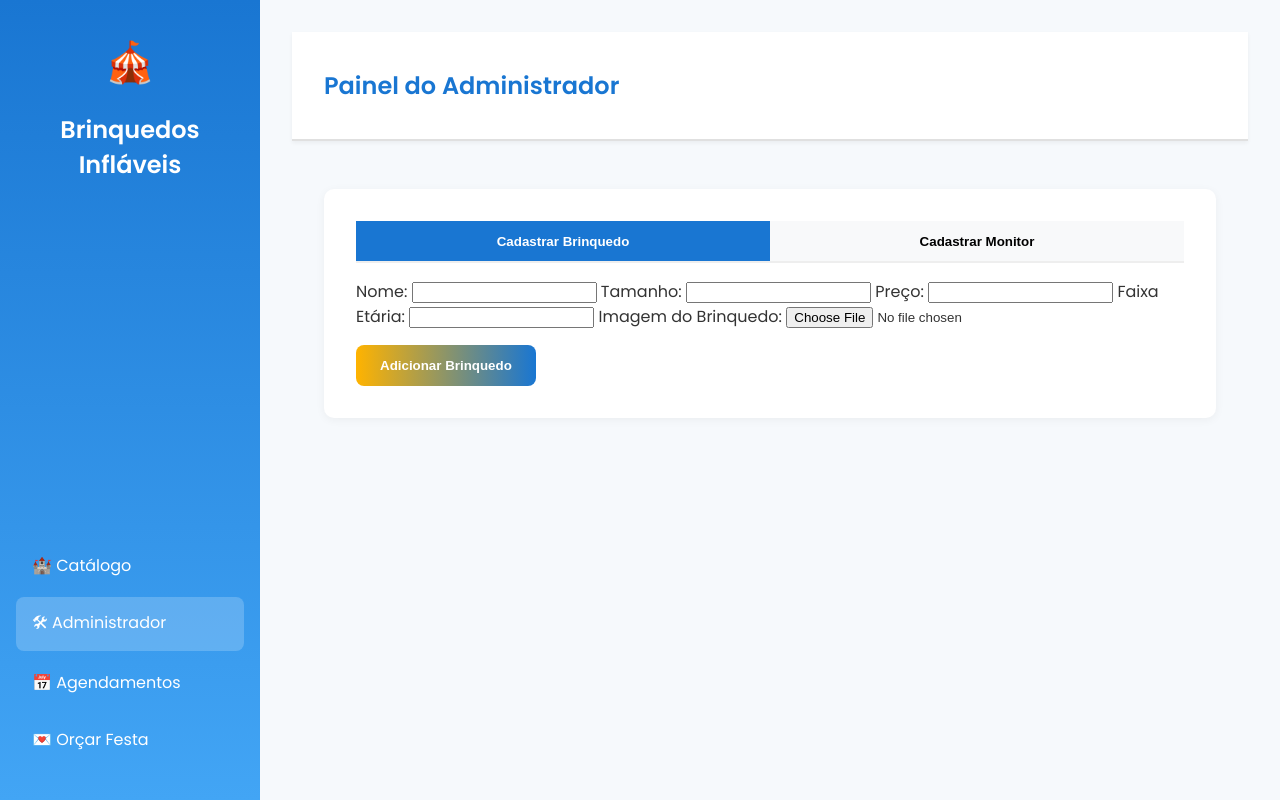
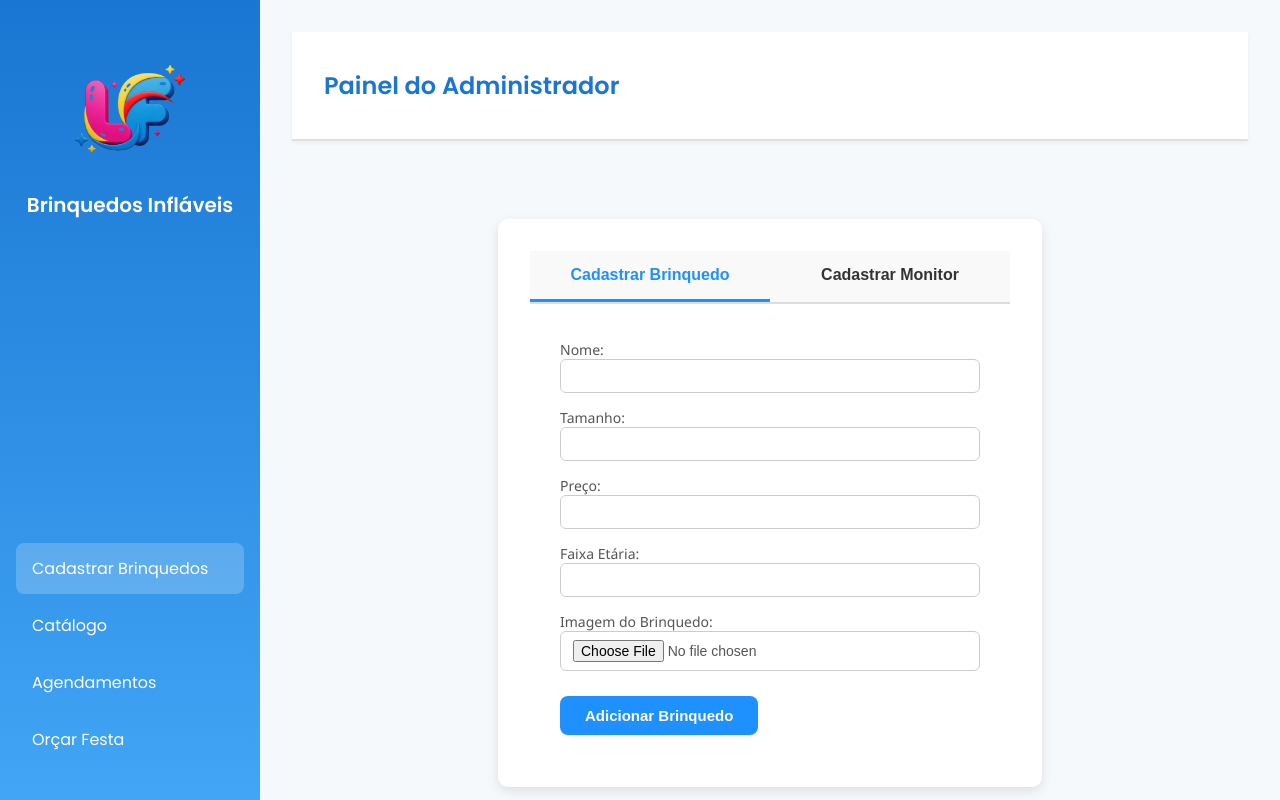
Before and after one commit to Fidelis09/Tech_Day, a Flask app: page /admin in a window 1280 px wide. Run offline with Flask 3, Linux system fonts and the light colour scheme.

Commit message:
Refactor admin page and update static assets
Replaces 'novo_brinquedo.html' with a redesigned 'admin.html' template and updates the admin route to use it. Updates sidebar navigation and logo in 'home.html', adds new images and logo, removes unused images, and improves sidebar and button styles in 'style.css'. Removes empty 'models.py' and 'utils.py' files. Also updates the database and Python cache files to reflect these changes.

```diff
--- a/Web/routes.py
+++ b/Web/routes.py
@@ -40,7 +40,7 @@ def pagina_admin():
         flash("Cadastro realizado com sucesso!", "success")
         return redirect('/admin')
 
-    page_content = render_template('novo_brinquedo.html')
+    page_content = render_template('admin.html')
     return render_template(
         'home.html',
         active_page='admin',
--- a/Web/static/style.css
+++ b/Web/static/style.css
@@ -24,10 +24,36 @@ body {
 
 .sidebar .logo {
     text-align: center;
+    padding-bottom: 1rem; /* espaço abaixo da logo */
 }
 
-.sidebar .emoji {
-    font-size: 2.5rem;
+.sidebar .logo img {
+    max-width: 150px;
+    height: auto;
+    display: block;
+    margin: 0 auto;
+    transition: transform 0.3s ease; /* Transição suave */
+    cursor: pointer;
+}
+
+.sidebar .logo img:hover {
+  transform: scale(1.1) rotate(5deg); /* Aumenta 10% e rotaciona 5 graus */
+}
+
+.sidebar .logo h1 {
+    margin-top: 0.5rem;
+    color: white;
+    font-weight: 600;
+    font-size: 1.25rem;
+}
+
+.sidebar {
+    display: flex;
+    flex-direction: column;
+    justify-content: flex-start; /* logo e nav em cima */
+    padding: 2rem 1rem;
+    height: 100vh;
+    box-sizing: border-box;
 }
 
 .sidebar nav {
@@ -106,7 +132,7 @@ body {
 }
 
 .btn {
-    background: linear-gradient(90deg, #ffb300, #1976d2);
+    background-color: #1976d2;
     color: white;
     border: none;
     padding: 0.8rem 1.5rem;
@@ -114,10 +140,11 @@ body {
     cursor: pointer;
     margin-top: 1rem;
     font-weight: 600;
+    transition: background-color 0.3s ease;
 }
 
 .btn:hover {
-    opacity: 0.9;
+    background-color: #145a9c;
 }
 
 .agendamento {
@@ -129,7 +156,7 @@ body {
 }
 
 .tag {
-    background: #ffcc80;
+    background: #1edb5d;
     padding: 0.2rem 0.5rem;
     border-radius: 4px;
     margin-right: 0.3rem;
@@ -172,8 +199,9 @@ body {
     font-weight: 600;
 }
 .tab-button.active {
-    background: #1976d2;
-    color: white;
+    color: #333;
+    border-bottom: none;
+    font-weight: 600;
 }
 .tab-content {
     display: none;
--- a/Web/templates/novo_brinquedo.html
+++ b/Web/templates/admin.html
@@ -1,3 +1,106 @@
+<style>
+.card {
+    max-width: 480px;
+    margin: 30px auto;
+    background: #fff;
+    border-radius: 10px;
+    box-shadow: 0 4px 12px rgba(0,0,0,0.1);
+    font-family: 'Segoe UI', Tahoma, Geneva, Verdana, sans-serif;
+    overflow: hidden;
+}
+
+.tabs {
+    display: flex;
+    border-bottom: 2px solid #ddd;
+    background-color: #f9f9f9;
+}
+
+.tab-button {
+    flex: 1;
+    padding: 15px 0;
+    cursor: pointer;
+    border: none;
+    background: transparent;
+    font-weight: 600;
+    color: #333;
+    transition: color 0.3s, border-bottom 0.3s;
+    border-bottom: 3px solid transparent;
+    font-size: 16px;
+}
+
+.tab-button:hover {
+    color: #1E90FF;
+}
+
+.tab-button.active {
+    color: #1E90FF;
+    border-bottom: 3px solid #1E90FF;
+    font-weight: 700;
+}
+
+.tab-content {
+    padding: 20px 30px;
+    display: none;
+    animation: fadeIn 0.3s ease forwards;
+    color: #444;
+}
+
+.tab-content.active {
+    display: block;
+}
+
+form label {
+    display: block;
+    margin-bottom: 15px;
+    font-size: 14px;
+    color: #555;
+}
+
+form input[type="text"],
+form input[type="number"],
+form input[type="file"],
+form select {
+    width: 100%;
+    padding: 8px 12px;
+    font-size: 14px;
+    border: 1.8px solid #ccc;
+    border-radius: 6px;
+    transition: border-color 0.3s;
+    box-sizing: border-box;
+}
+
+form input[type="text"]:focus,
+form input[type="number"]:focus,
+form input[type="file"]:focus,
+form select:focus {
+    border-color: #1E90FF;
+    outline: none;
+}
+
+.btn {
+    display: inline-block;
+    background-color: #1E90FF;
+    color: white;
+    padding: 11px 25px;
+    font-size: 15px;
+    border: none;
+    border-radius: 8px;
+    cursor: pointer;
+    font-weight: 600;
+    transition: background-color 0.3s ease;
+    margin-top: 10px;
+}
+
+.btn:hover {
+    background-color: #187bcd;
+}
+
+@keyframes fadeIn {
+    from {opacity: 0;}
+    to {opacity: 1;}
+}
+</style>
+
 <div class="card">
     <div class="tabs">
         <button class="tab-button active" onclick="openTab(event, 'brinquedo')">Cadastrar Brinquedo</button>
--- a/Web/templates/home.html
+++ b/Web/templates/home.html
@@ -10,14 +10,14 @@
     <div class="container">
         <aside class="sidebar">
             <div class="logo">
-                <span class="emoji">🎪</span>
+                <img src="{{ url_for('static', filename='imagens/logo.png') }}" alt="Logo Brinquedos Infláveis">
                 <h1>Brinquedos Infláveis</h1>
             </div>
             <nav>
-                <a href="/usuario" class="{{ 'active' if active_page == 'usuario' else '' }}">🏰 Catálogo</a>
-                <a href="/admin" class="{{ 'active' if active_page == 'admin' else '' }}">🛠 Administrador</a>
-                <a href="/agendamentos" class="{{ 'active' if active_page == 'agendamentos' else '' }}">📅 Agendamentos</a>
-                <a href="/orcamentos" class="{{ 'active' if active_page == 'orcamentos' else '' }}">💌 Orçar Festa</a>
+                <a href="/admin" class="{{ 'active' if active_page == 'admin' else '' }}"> Cadastrar Brinquedos</a>
+                <a href="/usuario" class="{{ 'active' if active_page == 'usuario' else '' }}"> Catálogo</a>
+                <a href="/agendamentos" class="{{ 'active' if active_page == 'agendamentos' else '' }}"> Agendamentos</a>
+                <a href="/orcamentos" class="{{ 'active' if active_page == 'orcamentos' else '' }}"> Orçar Festa</a>
             </nav>
         </aside>
 
```
Also changed, not shown: Web/instance/banco.db, Web/models.py (deleted), Web/static/imagens/2.jpeg (deleted), Web/static/imagens/cama_elastica.jpeg (added), Web/static/imagens/castelinho2.jpeg (deleted), Web/static/imagens/deslize1.jpeg (deleted), Web/static/imagens/futebol.jpeg (added), Web/static/imagens/logo.png (added), Web/static/imagens/toboga.jpeg (renamed from meu_projeto/static/uploads/toboga.jpeg), Web/utils.py (deleted).
